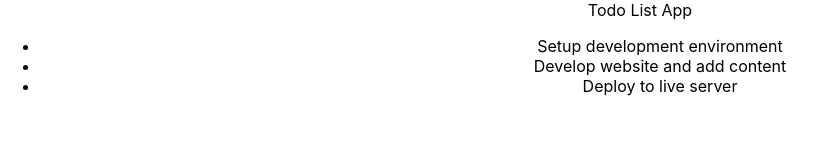
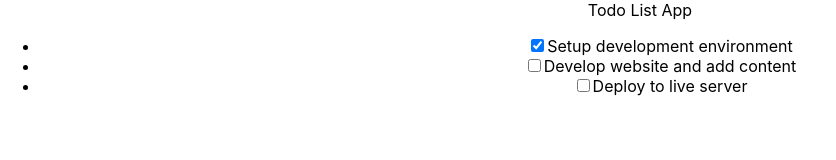
Before and after one commit to billionsjoel/react-todo-app, a React (Create React App) app: page / in a window 1280 px wide. Shown: the top 160 px of the page, without its empty margins (0-836 px from the left). Built offline with nearby package versions, Linux system fonts and the light colour scheme.

Commit message:
Add input field

```diff
--- a/src/TodosList.js
+++ b/src/TodosList.js
@@ -2,7 +2,13 @@
 	return (
 		<ul>
 			{props.todos.map((todo) => (
-				<li key={todo.id}>{todo.title}</li>
+				<li key={todo.id}>
+					<input
+						type="checkbox"
+						checked={todo.completed}
+					/>
+					{todo.title}
+				</li>
 			))}
 		</ul>
 	);
```
